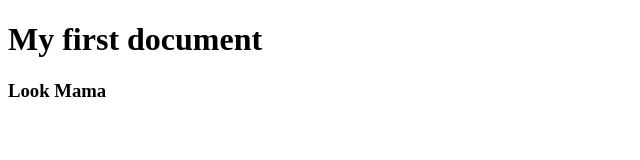
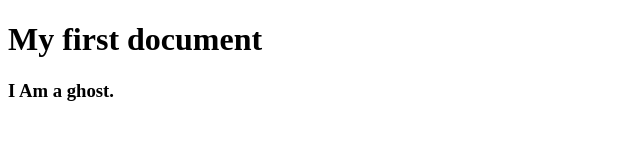
Before and after one commit to meetshaks/my-first-website-, a plain HTML site: page index.html in a window 1280 px wide. Shown: the full height of the page, 0-640 px from the left. Drawn offline with Linux system fonts and the light colour scheme.

Commit message:
ghost added

```diff
--- a/index.html
+++ b/index.html
@@ -2,7 +2,7 @@
 <html lang="en">
 <head>
    <h1>My first document</h1>
-   <h3>Look Mama</h3>
+   <h3>I Am a ghost.</h3>
 </head>
 <body>
 
```
